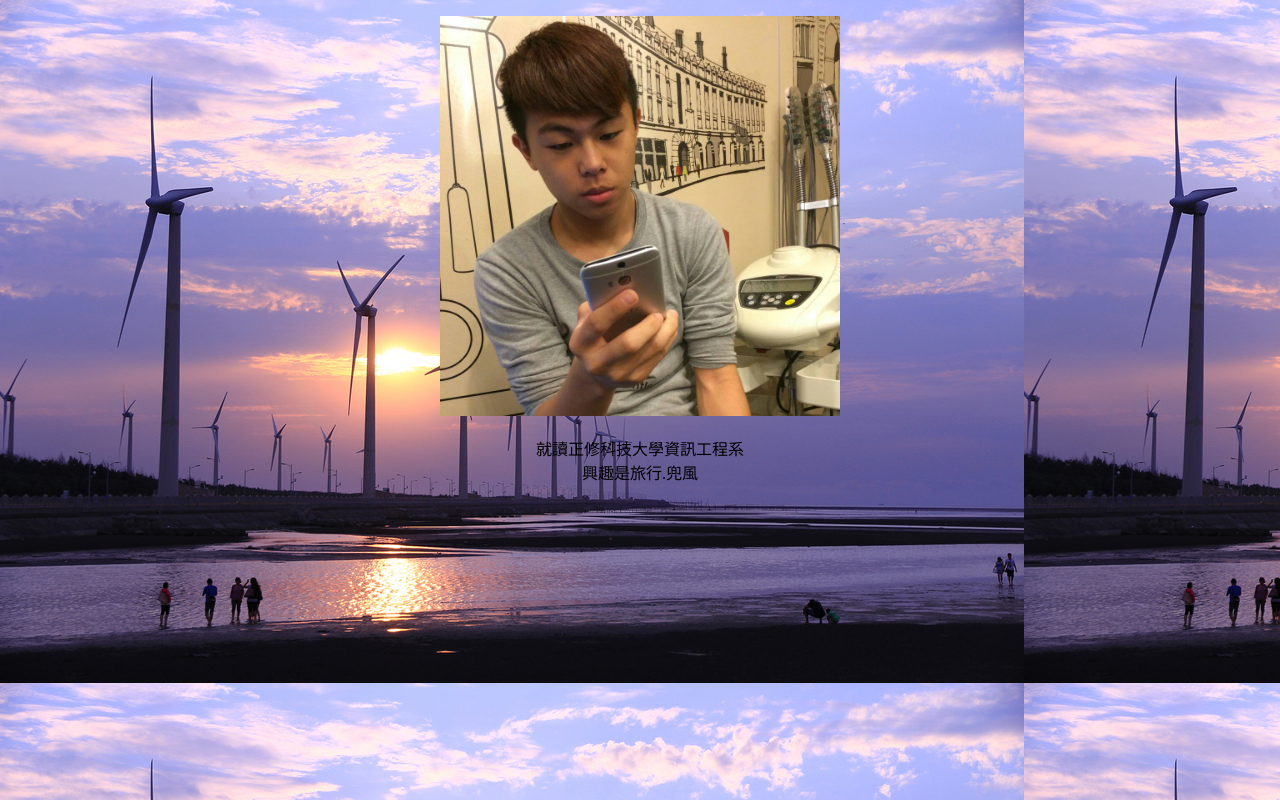
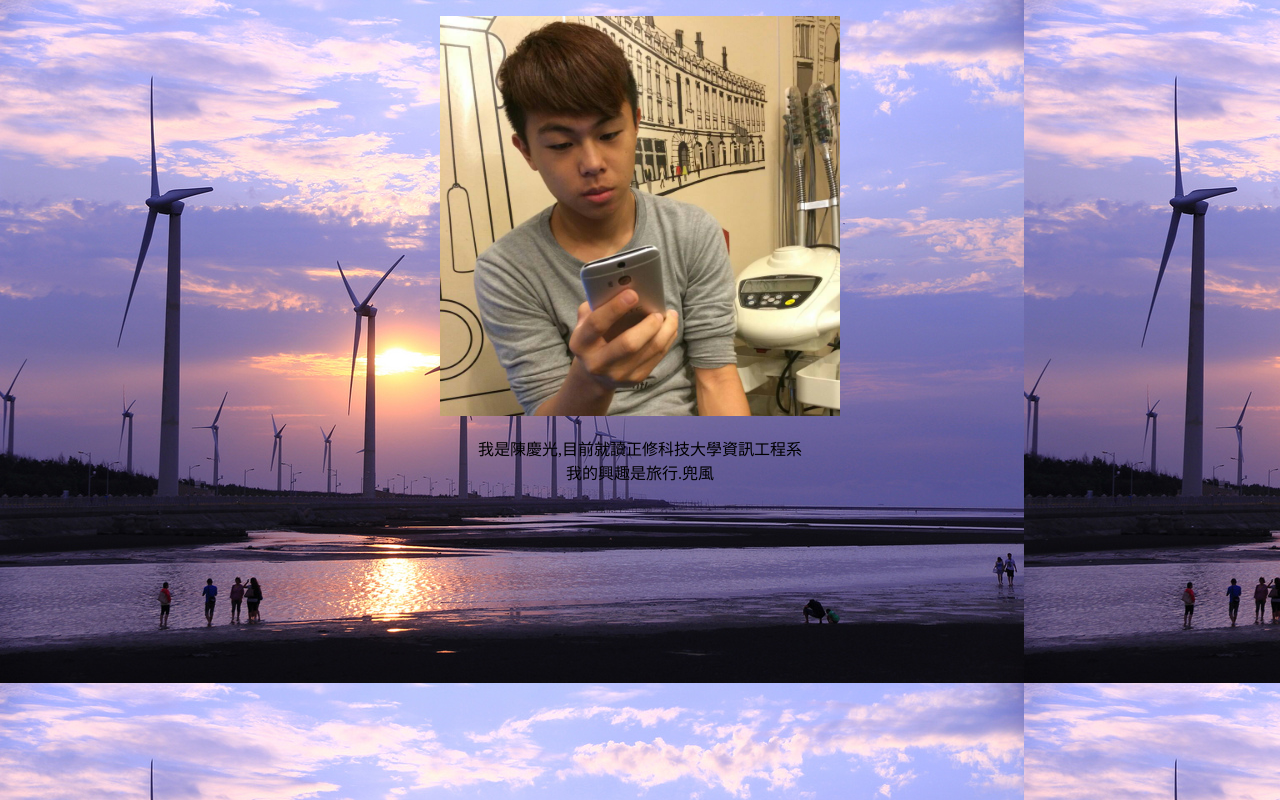
Before and after one commit to k40418165/k40418165.github.io, a plain HTML site: page index.html in a window 1280 px wide. Drawn offline with Linux system fonts and the light colour scheme.

Commit message:
Update index.html

```diff
--- a/index.html
+++ b/index.html
@@ -11,8 +11,8 @@
    </header>
    <section>
    <p align="center" class="animated zoomIn">
-   <font face="標楷體">就讀正修科技大學資訊工程系<br>
-   興趣是旅行.兜風
+   <font face="標楷體">我是陳慶光,目前就讀正修科技大學資訊工程系<br>
+   我的興趣是旅行.兜風
 
 
 
```
